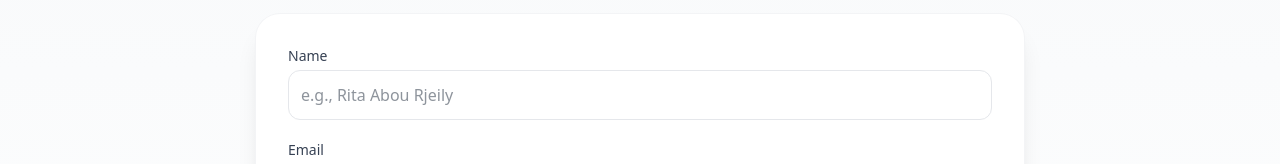
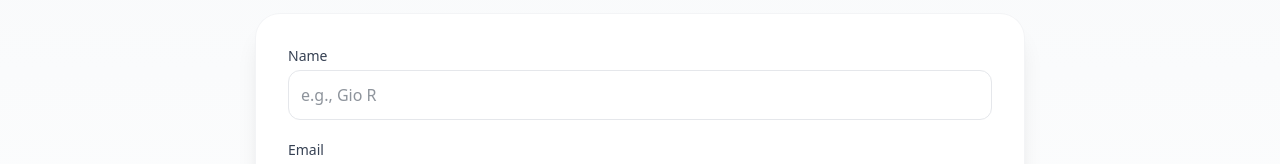
Before and after one commit to GioNRizk/LiStick, a React (Vite) app: page /contact in a window 1280 px wide. Shown: the part 530-694 px from the top of the page. Built offline with nearby package versions, Linux system fonts and the light colour scheme.

Commit message:
fix: make / render About

```diff
--- a/src/pages/contact.tsx
+++ b/src/pages/contact.tsx
@@ -34,7 +34,7 @@ const ContactPage: React.FC = () => {
                 name="name"
                 type="text"
                 autoComplete="name"
-                placeholder="e.g., Rita Abou Rjeily"
+                placeholder="e.g., Gio R"
                 title="Enter your full name"
                 className="mt-1 w-full rounded-xl border border-gray-200 p-3 focus:outline-none focus:ring-2 focus:ring-blue-600"
                 required
```
